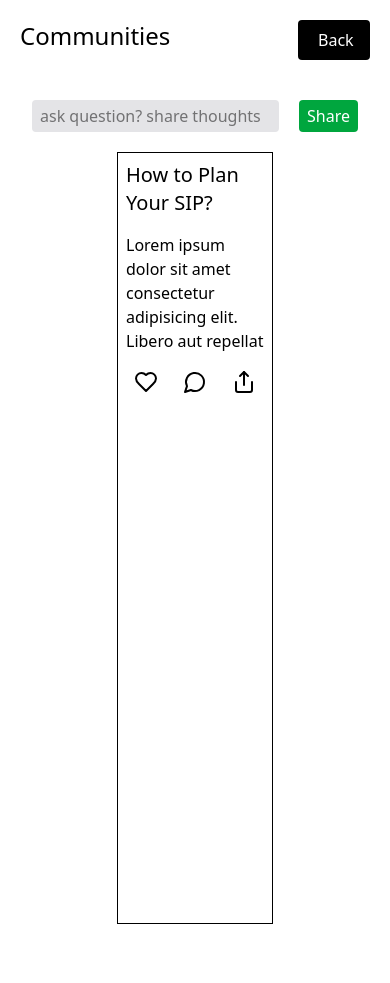
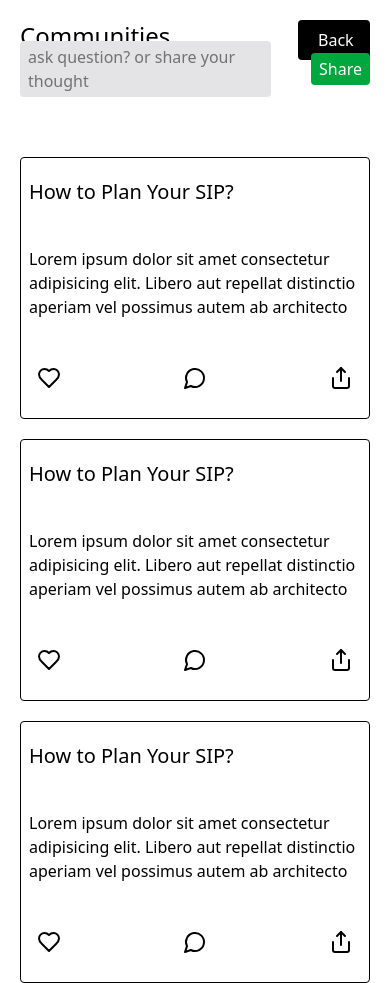
Before and after one commit to kush34/WiseMon, a React (Vite) app in the folder frontend/: page /communities in a window 390 px wide. Before the commit the page ends 924 px from the top, so only its background shows below. Built offline with nearby package versions, Linux system fonts and the light colour scheme.

Commit message:
made login and register pages responsive

```diff
--- a/frontend/src/components/Login.jsx
+++ b/frontend/src/components/Login.jsx
@@ -2,7 +2,7 @@ import React from 'react'
 
 const Login = () => {
   return (
-    <div className='bg-white w-1/2 h-1/2 rounded flex flex-col justify-center items-center '>
+    <div className='bg-white w-2/3 xl:w-1/2 h-1/2 rounded flex flex-col justify-center items-center '>
         <div className="head text-2xl font-semibold mb-5">
                 Login
         </div>
--- a/frontend/src/components/PostCard.jsx
+++ b/frontend/src/components/PostCard.jsx
@@ -5,11 +5,11 @@ import { Heart } from 'lucide-react';
 
 const PostCard = () => {
   return (
-    <div className='w-full h-1/3 flex flex-col justify-around'>
+    <div className='w-full h-1/3 flex flex-col rounded justify-around border'>
         <div className="post-title text-xl font-medium p-2">
             How to Plan Your SIP?
         </div>
-        <div className="post-description p-2 h-2/3 overflow-hidden">
+        <div className="post-description p-2 h-1/3 overflow-hidden">
             Lorem ipsum dolor sit amet consectetur adipisicing elit. Libero aut repellat distinctio aperiam vel possimus autem ab architecto magni quisquam dolor, quo mollitia ducimus sint perspiciatis iusto laborum atque rem at ipsam!
         </div>
         <div className="action-post flex justify-between p-2">
--- a/frontend/src/pages/Authenticate.jsx
+++ b/frontend/src/pages/Authenticate.jsx
@@ -6,15 +6,15 @@ const Authenticate = () => {
 
   return (
     <div className='flex'>
-      <div className="left w-1/2 bg-zinc-900 h-screen flex justify-center items-center">
-        <div className="heading text-2xl font-semibold text-white">
+      <div className="hidden left w-1/2 bg-zinc-900 h-screen xl:flex justify-center items-center">
+        <div className=" heading text-2xl font-semibold text-white">
             Move towards<br/>
             <span className='text-6xl'>
                 Better Future
             </span>
         </div>
       </div>
-      <div className="right w-1/2 bg-zinc-300 h-screen flex justify-center items-center">
+      <div className="right w-full xl:w-1/2 bg-zinc-300 h-screen flex justify-center items-center">
         <Login/>
       </div>
     </div>
--- a/frontend/src/pages/Communities.jsx
+++ b/frontend/src/pages/Communities.jsx
@@ -13,17 +13,23 @@ const Communities = () => {
         </div>
       </div>
       <div className='w-ful h-screen flex flex-col justify-center items-center'>
-        <div className="post-area m-5 w-2/5">
-          <div className='flex justify-center items-center gap-5'>
-            <input className='outline-none bg-zinc-200 rounded px-2 py-1' type="text" placeholder='ask question? share thoughts'/>
+        <div className="post-area m-5 w-full md:w-2/5">
+          <div className='flex justify-center w-full items-center gap-5'>
+              <textarea name=""
+                placeholder='ask question? or share your thought'
+                className='m-5 resize-none outline-none w-full bg-zinc-200 rounded px-2 py-1' id=""></textarea>
             <div className="sharebtm">
               <button className='bg-green-600 text-white font-medium px-2 py-1 rounded'>Share</button>
             </div>
+            <div className="action">
+
+            </div>
           </div>
         </div>
-        <div className="post-list h-full w-2/5 border">
+        <div className="post-list flex flex-col gap-5 h-full md:w-2/5 m-5">
           <PostCard/>
-
+          <PostCard/>
+          <PostCard/>
         </div>
       </div>
     </div>
--- a/frontend/src/pages/Register.jsx
+++ b/frontend/src/pages/Register.jsx
@@ -6,7 +6,7 @@ const Authenticate = () => {
 
   return (
     <div className='flex'>
-      <div className="left w-1/2 bg-zinc-900 h-screen flex justify-center items-center">
+      <div className="hidden left w-1/2 bg-zinc-900 h-screen xl:flex justify-center items-center">
         <div className="heading text-2xl font-semibold text-white">
             Start Your <br/>
             <span className='text-6xl'>
@@ -14,8 +14,8 @@ const Authenticate = () => {
             </span>
         </div>
       </div>
-      <div className="right w-1/2 bg-zinc-300 h-screen flex justify-center items-center">
-      <div className='bg-white w-1/2 h-1/2 rounded flex flex-col justify-center items-center '>
+      <div className="right w-full  xl:w-1/2 bg-zinc-300 h-screen flex justify-center items-center">
+      <div className='bg-white w-2/3 md:w-1/2 h-1/2 rounded flex flex-col justify-center items-center '>
         <div className="head text-2xl font-semibold mb-5">
                 Register
         </div>
```
